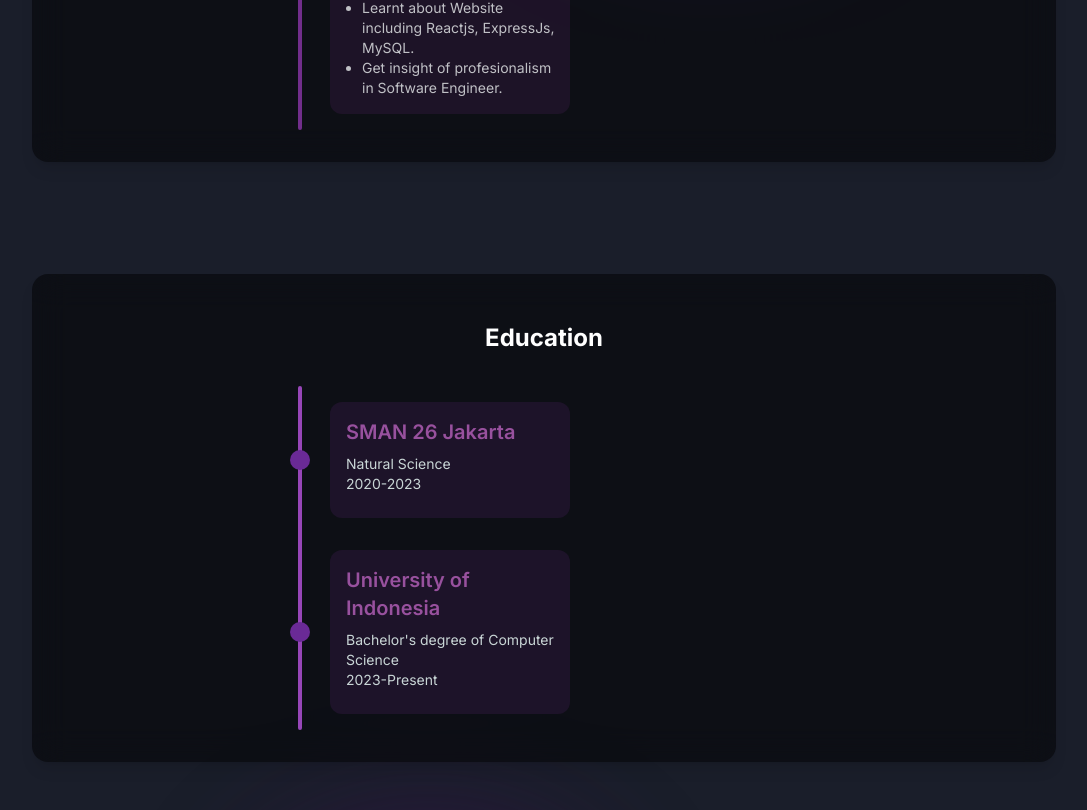
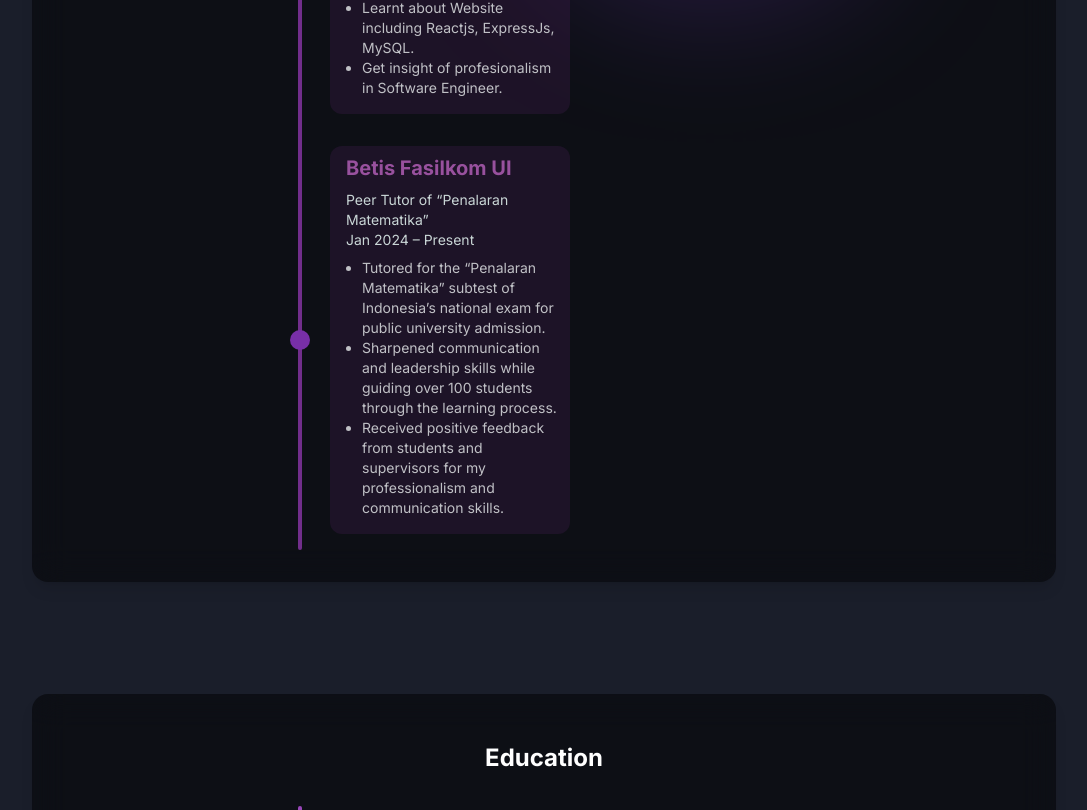
Before and after one commit to TrayMachi/Portofolio-Web, a Next.js app: page / in a window 1280 px wide. Shown: the part 1692-2502 px from the top of the page, without its empty margins (96-1183 px from the left). Built offline with nearby package versions, Linux system fonts and the light colour scheme.

Commit message:
Feat: Add new experience

```diff
--- a/src/app/component/Experience.tsx
+++ b/src/app/component/Experience.tsx
@@ -1,4 +1,4 @@
-'use client'
+"use client";
 import React from "react";
 import { useScreenSize } from "../utils/screensize";
 
@@ -9,20 +9,24 @@ const Experience = () => {
   const marginFormat = screenSize ? "my-16" : "my-8";
   const data = [
     {
-      header: screenSize ? "BEM Fakultas Ilmu Komputer Universitas Indonesia" : "BEM Fasilkom UI",
+      header: screenSize
+        ? "BEM Fakultas Ilmu Komputer Universitas Indonesia"
+        : "BEM Fasilkom UI",
       li: [
         "Learnt Front-End Development.",
         "Learnt how to work as team with GitHub.",
-        "Completed web project about food catalog."
-      ]
+        "Completed web project about food catalog.",
+      ],
     },
     {
-      header: screenSize ? "RISTEK Fakultas Ilmu Komputer Universitas Indonesia" : "RISTEK Fasilkom UI",
+      header: screenSize
+        ? "RISTEK Fakultas Ilmu Komputer Universitas Indonesia"
+        : "RISTEK Fasilkom UI",
       li: [
         "Learnt about Website including Reactjs, ExpressJs, MySQL.",
-        "Get insight of professionalism in Software Engineer."
-      ]
-    }
+        "Get insight of professionalism in Software Engineer.",
+      ],
+    },
   ];
 
   return (
@@ -68,7 +72,7 @@ const Experience = () => {
                   <div className="col-span-4 w-full h-full"></div>
                   <div className="col-span-4 w-full h-full"></div>
                   <div className="relative col-span-1 w-full h-full flex justify-center items-center">
-                    <div className="h-full w-1 bg-[#712e8b] rounded-b-md"></div>
+                    <div className="h-full w-1 bg-[#712e8b]"></div>
                     <div className="absolute w-5 h-5 rounded-full bg-[#782fa8] z-10"></div>
                   </div>
                   <div className="col-span-4 w-full h-full py-4">
@@ -93,6 +97,41 @@ const Experience = () => {
                         </li>
                       </ul>
                     </div>
+                  </div>
+                  <div className="col-span-4 w-full h-full py-4">
+                    <div className="w-full h-full bg-[#431c5052] rounded-xl p-4 md:pl-4">
+                      <h1 className="text-[#98519e] text-xl pb-2 font-bold">
+                        {screenSize
+                          ? "Betis Fakultas Ilmu Komputer Universitas Indonesia"
+                          : "Betis Fasilkom UI"}
+                      </h1>
+                      <p className="sm:text-sm text-xs pb-2 text-[#c9d6d6]">
+                        Peer Tutor of “Penalaran Matematika”
+                        <br />
+                        Jan 2024 – Present
+                      </p>
+                      <ul className="list-disc sm:text-sm text-xs text-[#c0c1c6] pl-4 pb-2">
+                        <li>
+                          Tutored for the “Penalaran Matematika” subtest of
+                          Indonesia’s national exam for public university
+                          admission.
+                        </li>
+                        <li>
+                          Sharpened communication and leadership skills while
+                          guiding over 100 students through the learning
+                          process.
+                        </li>
+                        <li>
+                          Received positive feedback from students and
+                          supervisors for my professionalism and communication
+                          skills.
+                        </li>
+                      </ul>
+                    </div>
+                  </div>
+                  <div className="relative col-span-1 w-full h-full flex justify-center items-center">
+                    <div className="h-full w-1 bg-[#712e8b] rounded-b-md"></div>
+                    <div className="absolute w-5 h-5 rounded-full bg-[#782fa8] z-1"></div>
                   </div>
                 </>
               ) : (
@@ -123,7 +162,7 @@ const Experience = () => {
                   <div className="col-span-4 w-full h-full"></div>
                   <div className="col-span-4 w-full h-full"></div>
                   <div className="relative col-start-1 w-full h-full flex justify-center items-center">
-                    <div className="h-full w-1 bg-[#712e8b] rounded-b-md"></div>
+                    <div className="h-full w-1 bg-[#712e8b]"></div>
                     <div className="absolute w-5 h-5 rounded-full bg-[#782fa8] z-10"></div>
                   </div>
                   <div className="col-span-4 w-full h-full py-4">
@@ -149,6 +188,42 @@ const Experience = () => {
                       </ul>
                     </div>
                   </div>
+                  <div className="col-span-4 w-full h-full"></div>
+                  <div className="relative col-span-1 w-full h-full flex justify-center items-center">
+                    <div className="h-full w-1 bg-[#712e8b] rounded-b-md"></div>
+                    <div className="absolute w-5 h-5 rounded-full bg-[#782fa8] z-1"></div>
+                  </div>
+                  <div className="col-span-4 w-full h-full py-4">
+                    <div className="w-60 h-full bg-[#431c5052] rounded-xl p-2 md:pl-4">
+                    <h1 className="text-[#98519e] text-xl pb-2 font-bold">
+                        {screenSize
+                          ? "Betis Fakultas Ilmu Komputer Universitas Indonesia"
+                          : "Betis Fasilkom UI"}
+                      </h1>
+                      <p className="sm:text-sm text-xs pb-2 text-[#c9d6d6]">
+                        Peer Tutor of “Penalaran Matematika”
+                        <br />
+                        Jan 2024 – Present
+                      </p>
+                      <ul className="list-disc sm:text-sm text-xs text-[#c0c1c6] pl-4 pb-2">
+                        <li>
+                          Tutored for the “Penalaran Matematika” subtest of
+                          Indonesia’s national exam for public university
+                          admission.
+                        </li>
+                        <li>
+                          Sharpened communication and leadership skills while
+                          guiding over 100 students through the learning
+                          process.
+                        </li>
+                        <li>
+                          Received positive feedback from students and
+                          supervisors for my professionalism and communication
+                          skills.
+                        </li>
+                      </ul>
+                    </div>
+                  </div>
                 </>
               )}
             </div>
```
